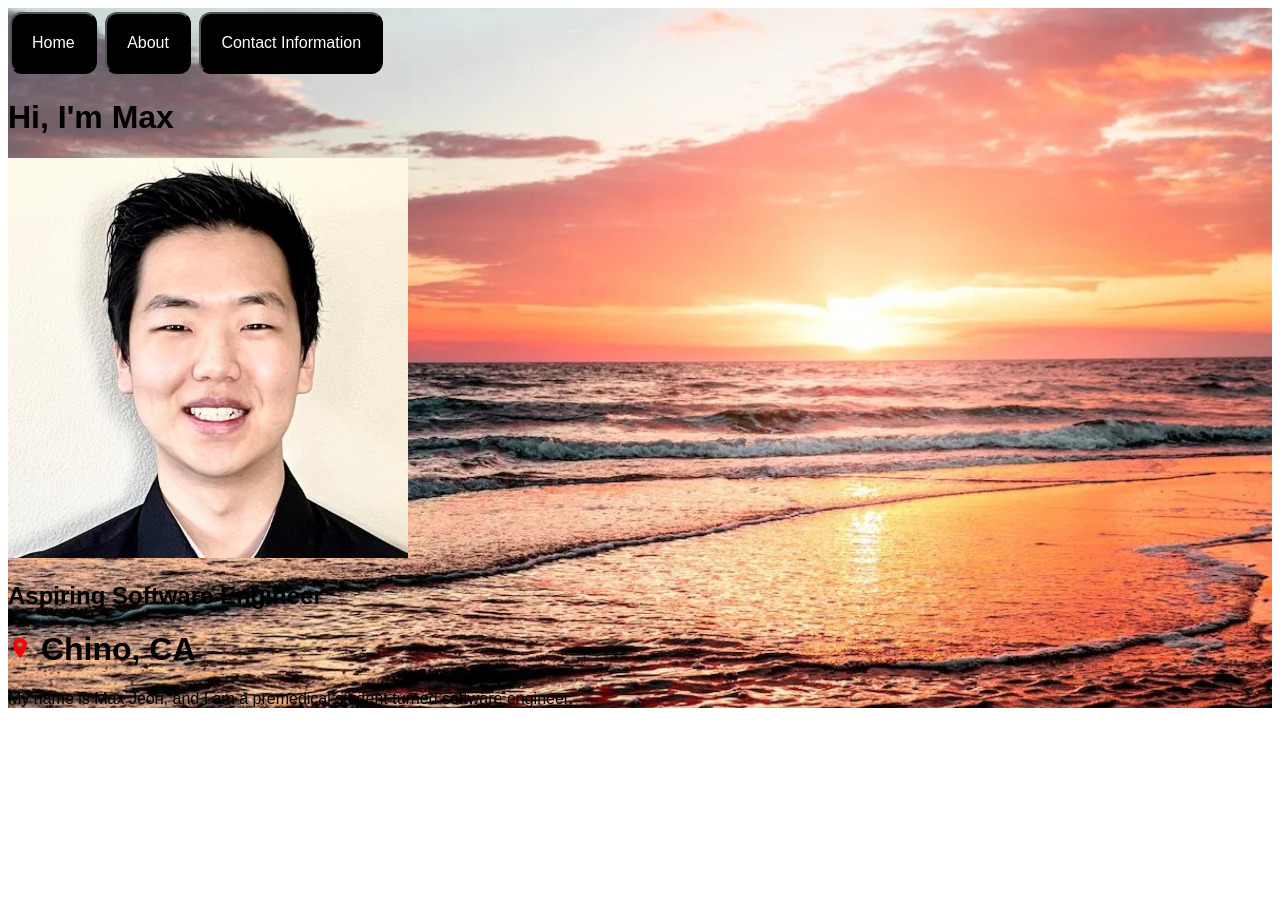
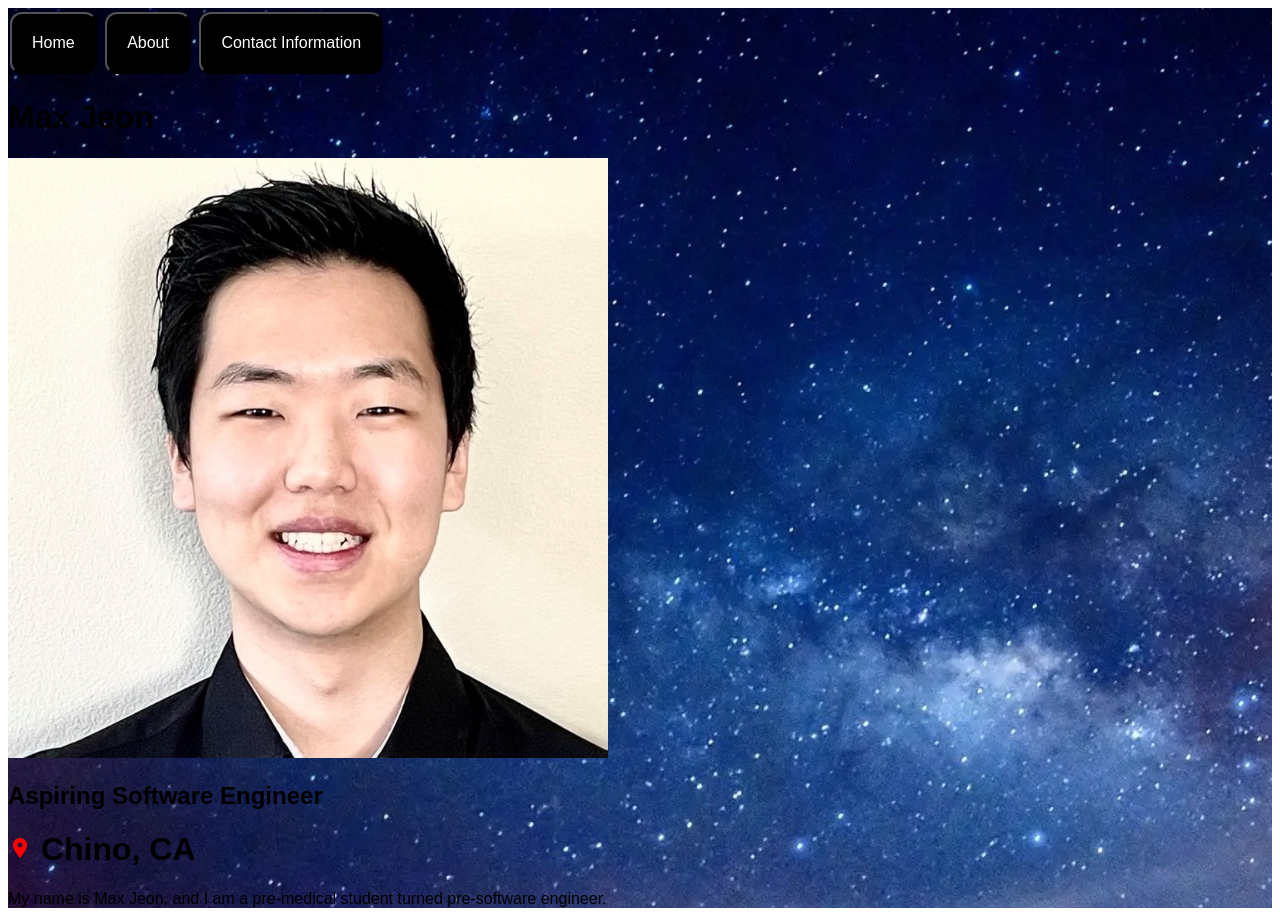
Before and after one commit to maxjeon97/personalSite, a plain HTML site: page index.html in a window 1280 px wide. Before the commit the page ends 800 px from the top, so only its background shows below. Drawn offline with Linux system fonts and the light colour scheme.

Commit message:
made changes to the site

```diff
--- a/index.html
+++ b/index.html
@@ -1,9 +1,13 @@
 <!DOCTYPE html>
 <html lang="en">
   <head>
+    <meta charset="UTF-8">
+    <meta http-equiv="X-UA-Compatible" content="IE=edge">
+    <meta name="viewport" content="width=device-width, initial-scale=1.0">
+    <script src="https://kit.fontawesome.com/33d954d7c1.js" crossorigin="anonymous"></script>
     <link rel="stylesheet" href="style.css">
     <link href="https://fonts.googleapis.com/icon?family=Material+Icons" rel="stylesheet">
-    <title>Home</title>
+    <title>My Website</title>
   </head>
   <header>
     <body>
@@ -12,12 +16,12 @@
         <li><button>About</button></li>
         <li><button>Contact Information</button></li>
       </ul>
-      <h1>Hi, I'm Max</h1>
-      <img src="PassportPhoto.JPEG" alt="Photo" width="400" height="400">
+      <h1>Max Jeon</h1>
+      <img src="PassportPhoto.JPEG" alt="Photo" class="photo">
       <h2>Aspiring Software Engineer</h2>
       <h1><i class="material-icons" style="color:red">place</i> Chino, CA</h1>
       <p>
-        My name is Max Jeon, and I am a premedical student turned software engineer.
+        My name is Max Jeon, and I am a pre-medical student turned pre-software engineer.
       </p>
     </body>
   </header>
--- a/style.css
+++ b/style.css
@@ -1,5 +1,5 @@
 header {
-  background-image: url(sunset.jpg);
+  background-image: url(nightSky.jpg);
   background-size: cover;
 }
 body {
```
Also changed, not shown: nightSky.jpg (added), sunset.jpg (deleted), 1 other file.
